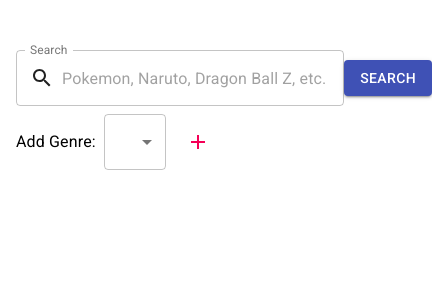
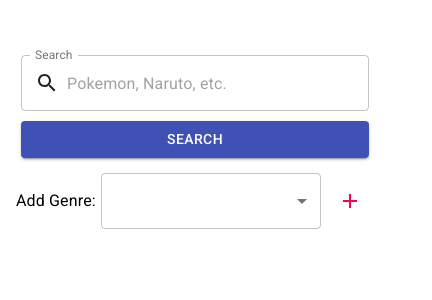
Before and after one commit to HiruNya/2020-MSA-Phase1-FrontEnd, a React (Create React App) app: page / in a window 390 px wide. Shown: the top 300 px of the page, 432 px wide, since content can reach past the window. Built offline with nearby package versions, Linux system fonts and the light colour scheme.

Commit message:
Make app responsive

```diff
--- a/src/AnimeGrid.tsx
+++ b/src/AnimeGrid.tsx
@@ -8,7 +8,7 @@ function AnimeTile(props: {anime: AnimeEntry}): React.ReactElement {
   const anime = props.anime
 
   return (
-    <div style={{width: "33%"}} onClick={_ => setExpanded(expanded => !expanded)}>
+    <div className="anime-tile" onClick={_ => setExpanded(expanded => !expanded)}>
       <Card variant="outlined">
         <Collapse in={!expanded}>
           <CardMedia
--- a/src/App.css
+++ b/src/App.css
@@ -14,11 +14,30 @@
   color: white;
 }
 
-.tagList {
+.tag-list {
   display: inline-block;
   list-style: none;
 }
 
-.tagList * {
-  margin: 2.5px;
+.tag-list * {
+  margin: 3px;
 }
+
+.anime-tile {
+  width: 100%;
+}
+@media (min-width: 450px) {
+  .anime-tile {
+    width: 50%;
+  }
+}
+@media (min-width: 800px) {
+  .anime-tile {
+    width: 33%;
+  }
+}
+@media (min-width: 1300px) {
+  .anime-tile {
+    width: 25%;
+  }
+}
--- /dev/null
+++ b/src/SearchBar.css
@@ -0,0 +1,27 @@
+.container {
+  display: flex;
+  align-items: center;
+}
+
+.search-row {
+  width: 100%;
+}
+
+.space {
+  margin: 5px;
+}
+
+.wrap {
+  flex-wrap: wrap;
+}
+
+.fill {
+  flex: auto;
+}
+
+@media (max-width: 500px) {
+  .expand-when-small {
+    width: 100%;
+    justify-content: center;
+  }
+}
--- a/src/SearchBar.tsx
+++ b/src/SearchBar.tsx
@@ -1,8 +1,9 @@
-import {Button, Chip, Grid, IconButton, InputAdornment, MenuItem, TextField, Typography} from "@material-ui/core"
+import {Button, Chip, IconButton, InputAdornment, MenuItem, TextField, Typography} from "@material-ui/core"
 import Search from "@material-ui/icons/Search"
 import {Add} from "@material-ui/icons"
 import React, {useState} from "react"
 import {GENRES} from "./api"
+import "./SearchBar.css"
 
 type SearchFunction = (query: string, genres: string[]) => void
 
@@ -25,9 +26,9 @@ function SearchBar(props: {searchFunction: SearchFunction}): React.ReactElement
   }
 
   return (
-    <Grid container direction="column" spacing={1}>
-      <Grid container item direction="row" alignItems={"center"}>
-        <Grid item xs>
+    <div className="container" style={{flexDirection: "column"}}>
+      <div className="container search-row wrap expand-when-small">
+        <div className="space fill">
           <TextField
             value={searchText}
             onChange={(event) => setSearchText(event.target.value)}
@@ -39,44 +40,47 @@ function SearchBar(props: {searchFunction: SearchFunction}): React.ReactElement
                 </InputAdornment>
               )
             }}
-            placeholder={"Pokemon, Naruto, Dragon Ball Z, etc."}
-            style={{width: "100%"}}
+            placeholder={"Pokemon, Naruto, etc."}
+            className="search-row"
             variant="outlined"
           />
-        </Grid>
-        <Grid item xs={1}>
-          <Button variant="contained" color="primary" onClick={onClick} >Search</Button>
-        </Grid>
-      </Grid>
-      <Grid container item direction="row" alignItems={"center"} spacing={1}>
-        <Grid item>
+        </div>
+        <div className="space expand-when-small">
+          <Button variant="contained" color="primary" onClick={onClick} className="expand-when-small">Search</Button>
+        </div>
+      </div>
+      <div className="container search-row space fill wrap">
+        <div className="container expand-when-small">
+          <div>
             <Typography variant="body1">
               Add Genre:
             </Typography>
-        </Grid>
-        <Grid item>
+          </div>
+          <div className="space fill">
             <TextField
               value={selectedGenre}
               onChange={event => setSelectedGenre(event.target.value)}
               select
               variant="outlined"
+              style={{width: "100%"}}
             >
               {GENRES
                 .filter(g => !selectedGenres.has(g))
                 .map(g => (<MenuItem key={g} value={g}>{g}</MenuItem>))}
             </TextField>
-        </Grid>
-        <Grid item>
+          </div>
+          <div>
             <IconButton color="secondary" onClick={onGenreSelect}><Add /></IconButton>
-        </Grid>
-        <Grid item xs>
-          <div className={"tagList"}>
+          </div>
+        </div>
+        <div className="fill expand-when-small space">
+          <div className={"tag-list"}>
             { Array.from(selectedGenres.values())
               .map(g => <Chip label={g} />) }
           </div>
-        </Grid>
-      </Grid>
-    </Grid>
+        </div>
+      </div>
+    </div>
   )
 }
 
```
Lines whose indentation alone changed are shown as unchanged.
